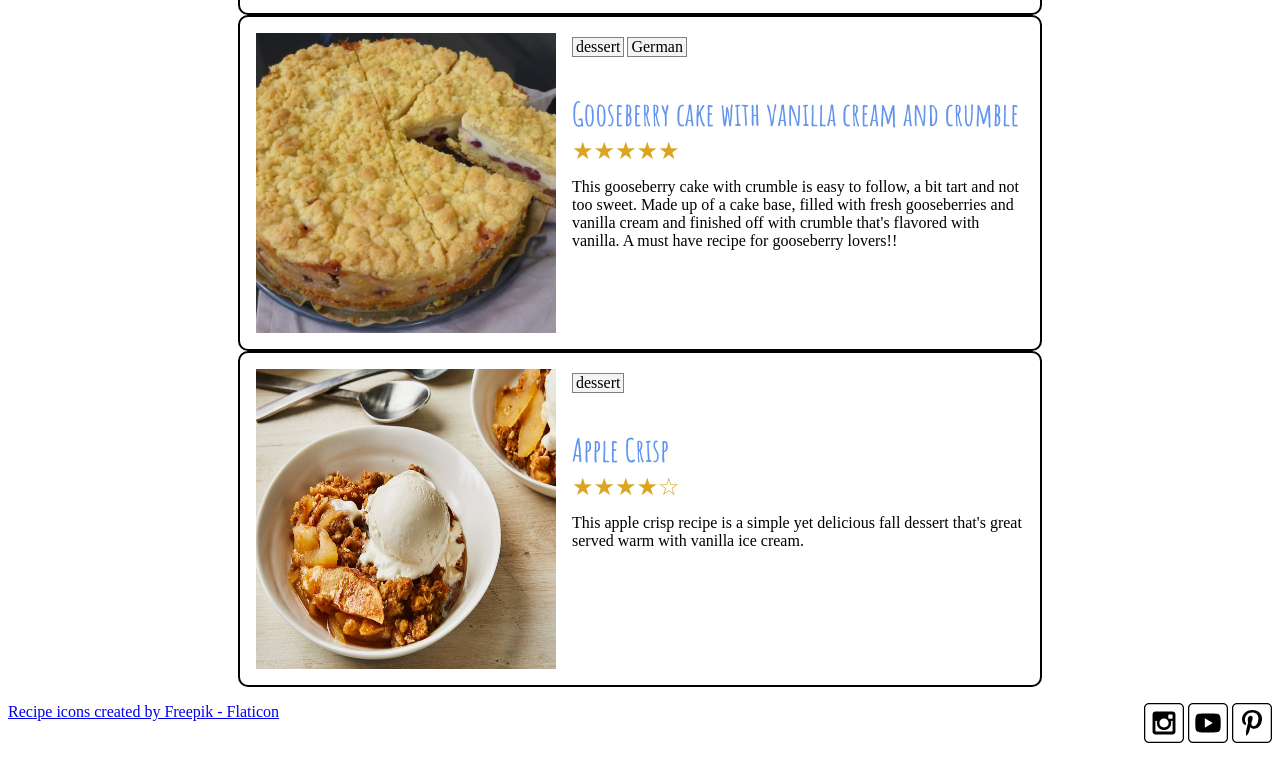
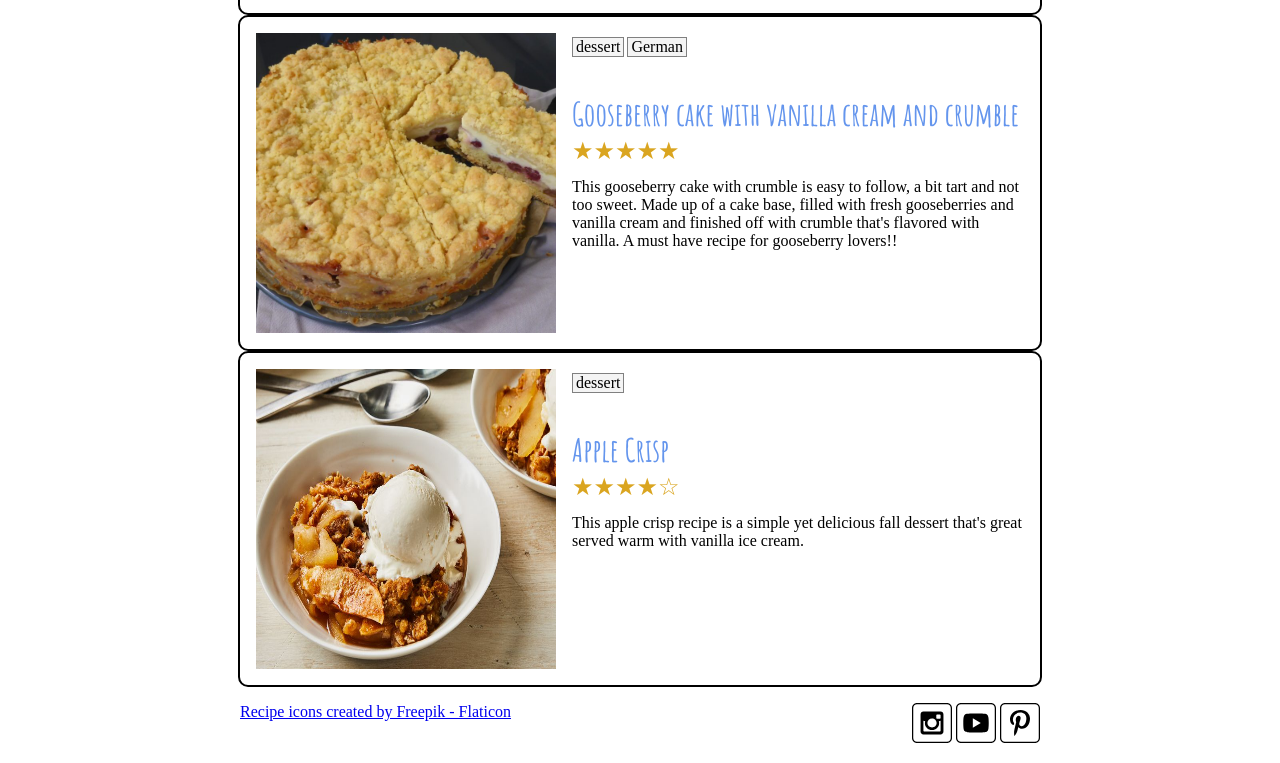
Before and after one commit to TheBestStewart/wdd131, a plain HTML site: page recipes/index.html in a window 1280 px wide. Shown: the part 2225-2988 px from the top of the page. Drawn offline with Linux system fonts and the light colour scheme.

Commit message:
Fixed footer on recipes

```diff
--- a/recipes/style.css
+++ b/recipes/style.css
@@ -168,6 +168,8 @@ footer {
         margin: 1em 0;
         justify-content: flex-end;
         flex-wrap:nowrap;
+        max-width: 800px;
+        margin: 1em auto;
     }
     .social {
         width: fit-content;
```
